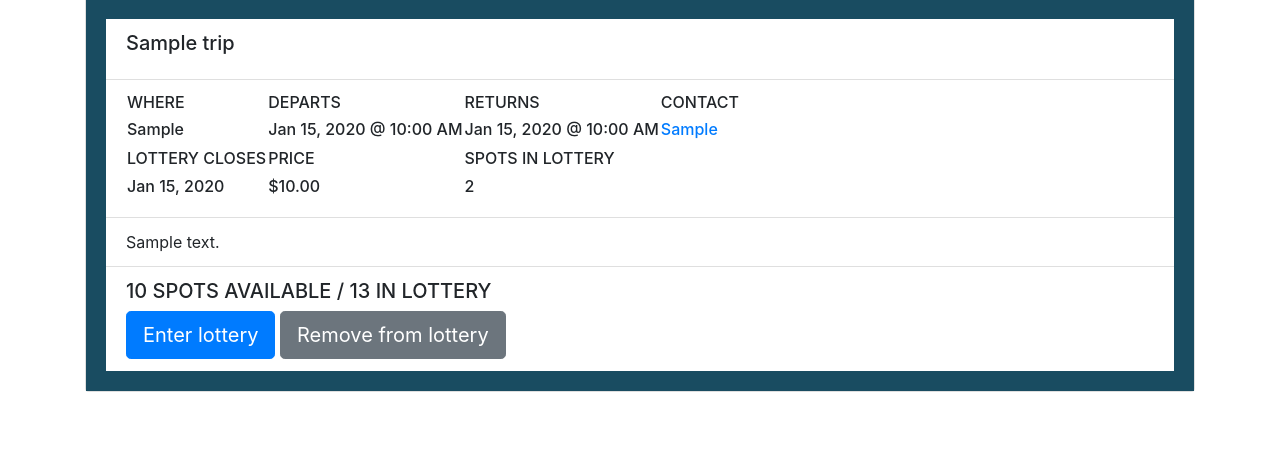
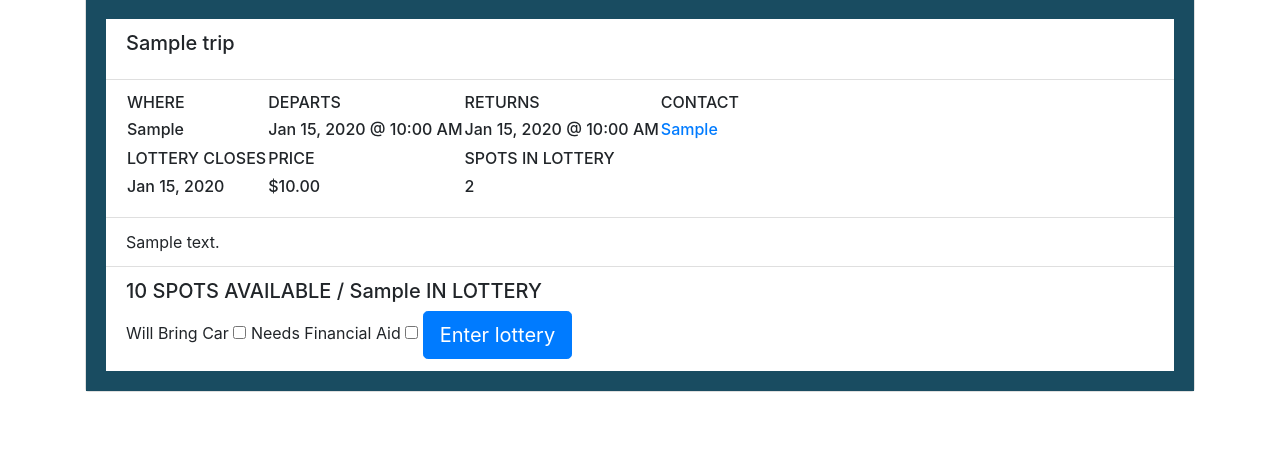
Before and after one commit to fullstackatbrown/project-brown-outing-club, a Flask app: template templates/trip.html in a window 1280 px wide. Shown: the part 905-1369 px from the top of the page. Run offline with Flask 2, Linux system fonts and the light colour scheme; tables that the repository leaves empty hold one stand-in row (values such as "Sample post"); the template is opened without the code that fills it: values that come from a table or form of the project are taken from there, most other values are stand-ins (such as "Sample title", 1, 10 or a date in 2020); grey boxes marked "Sample" are stand-in pictures; some libraries are stand-ins or nearby versions.

Commit message:
changed templating + update models
added a lotterywithdraw method, added the number of taken spots in the lottery to templating, null checking for templating

```diff
--- a/adminviews.py
+++ b/adminviews.py
@@ -48,11 +48,11 @@ class UserView(ReqClearance):
 
 class TripView(ReqClearance):
     # renames image column to clarify input should be a filepath
-    column_labels = dict(image='Image Source Filepath')
+    column_labels = dict(image='Image Source Filepath', boc_leaders="Trip Leaders")
 
     # excludes image column from list view
     column_list = (
-        'name', 'contact', 'destination', 'departure_date', 'departure_location',
+        'name', 'contact', 'boc_leaders', 'destination', 'departure_date', 'departure_location',
         'departure_time', 'return_date', 'return_time','signup_deadline',
         'price', 'car_cap', 'noncar_cap', 'Run Lottery'
         )
--- a/app.py
+++ b/app.py
@@ -41,12 +41,12 @@ from models import *
 from adminviews import *
 
 # refresh database
-#db.drop_all()
-#db.create_all()
+# db.drop_all()
+# db.create_all()
 
-#db.session.add(AdminClearance(email = "test@brown.edu", can_create=True, can_edit=True, can_delete=True))
-#db.session.add(Trip(name="Adirondack Hiking", description="this is a test", contact="test@brown.edu", destination="NYC, NY", image="https://www.adirondack.net/images/mountainrangefall.jpg", departure_date="2021-08-20", departure_location="Faunce", departure_time="15:00:00", return_date="2021-08-23", signup_deadline="2021-08-13", price=15.75, noncar_cap=15))
-#db.session.commit()
+# db.session.add(AdminClearance(email = "test@brown.edu", can_create=True, can_edit=True, can_delete=True))
+# db.session.add(Trip(name="Adirondack Hiking", description="this is a test", contact="test@brown.edu", destination="NYC, NY", image="https://www.adirondack.net/images/mountainrangefall.jpg", departure_date="2021-08-20", departure_location="Faunce", departure_time="15:00:00", return_date="2021-08-23", signup_deadline="2021-08-13", price=15.75, noncar_cap=15))
+# db.session.commit()
 
 #instantiate flask-admin
 # Check out /admin/{table name}/
@@ -138,9 +138,14 @@ def dashboard():
 
 @app.route('/trip/<int:id>')
 @login_required
-def individual_trip(id):
+def individual_trip(id, taken_spots = None, signed_up = []):
     trip = get_trip(id)
-    return render_template('trip.html', trip = trip)
+    if (taken_spots is None):
+        taken_spots = 0
+    signed = False
+    if ((id,) in signed_up):
+        signed = True
+    return render_template('trip.html', trip = trip, taken_spots = taken_spots, signed_up = signed)
 
 #displays past trips
 @app.route('/pasttrips')
@@ -163,24 +168,26 @@ def get_trip(id):
     return trip
 
 #page linked with "Enter Lottery" from dashboard, should collect information necessary to create Response row in db using a form
-@app.route('/lotterysignup/<int:id>', methods=('GET', 'POST'))
+@app.route('/lotterysignup/<int:id>', methods=['POST'])
 @login_required
 def lotterysignup(id):
     trip = get_trip(id)
 
-    if request.method == 'POST':
-        car = request.form['car']
-        financial_aid = request.form['financial_aid']
+    # car = request.form['car']
+    # financial_aid = request.form['financial_aid']
 
-        if date.today() > trip.get('signup_deadline'):
-            flash("Deadline has passed to sign up for this lottery")
-        else:
-            new_response = Response(trip_id = id, user_email = session.get('profile').get('email'), financial_aid = financial_aid, car = car)
-            db.session.add(new_response)
-            db.session.commit()
-            return redirect(url_for('dashboard'))
+    # if date.today() > trip.get('signup_deadline'):
+    #     flash("Deadline has passed to sign up for this lottery")
+    # else:
+    #     new_response = Response(trip_id = id, user_email = session.get('profile').get('email'), financial_aid = financial_aid, car = car)
+    #     db.session.add(new_response)
+    #     db.session.commit()
+    return redirect(url_for('dashboard'))
 
-    return render_template('lottery.html', id = id)
+@app.route('/lotterywithdraw/<int:id>')
+@login_required
+def lotterywithdraw(id):
+    Response.delete.where(Response.trip_id == id)
 
 @app.route('/adminviewguide')
 @login_required
--- a/models.py
+++ b/models.py
@@ -35,7 +35,10 @@ class Trip(db.Model):
     id = db.Column(db.Integer, primary_key=True)
     name = db.Column(db.String(120), unique=True, nullable=False)
     description = db.Column(db.Text())
+    #primary email
     contact = db.Column(db.String(120))
+    #trip leaders' names
+    boc_leaders = db.Column(db.String(120))
     destination = db.Column(db.String(80))
     #for src filepath
     image = db.Column(db.Text())
--- a/templates/admin/guide.html
+++ b/templates/admin/guide.html
@@ -55,6 +55,7 @@
                         <li>When creating a trip, input dates by clicking the input field and then using the calendar pop up
                             instead of manually typing. If the calendar is filled with NaN, type a number and it should go
                             back to valid dates.</li>
+                        <li>When inputting trip leaders, input names separated by commas.</li>
                         <li>Input images by getting the image url and pasting it in.</li>
                     </ul>
                 </div>
--- a/templates/admin/index.html
+++ b/templates/admin/index.html
@@ -2,5 +2,5 @@
 
 {% block body %}
 <h1>Welcome to BOC Admin.</h1>
-<h2>Please <a href = "{{ url_for('login') }}">login</a> or contact a current administrator for access.</h2>
+<h2>Please <a href = "{{ url_for('login') }}">login</a> or contact a current administrator for access if tabs are not visible.</h2>
 {% endblock %}
--- a/templates/trip.html
+++ b/templates/trip.html
@@ -32,7 +32,7 @@
             <div class="collapse navbar-collapse" id="navbarResponsive">
                 <ul class="navbar-nav ml-auto">
                     <li class="nav-item">
-                        <a class="nav-link js-scroll-trigger" href="#upcoming">Upcoming Trips</a>
+                        <a class="nav-link js-scroll-trigger" href="/dashboard">Upcoming Trips</a>
                     </li>
                     <li class="nav-item">
                         <a class="nav-link js-scroll-trigger" href="#past">Past Trips</a>
@@ -111,7 +111,11 @@
                                                 SPOTS IN LOTTERY
                                             </h6>
                                             <h6 class="content">
+                                                {% if trip['car_cap'] is not none%}
                                                 {{trip.car_cap + trip.noncar_cap}}
+                                                {% else %}
+                                                {{trip.noncar_cap}}
+                                                {% endif %}
                                             </h6>
                                         </td>
                                     </tr>
@@ -121,11 +125,30 @@
                                 <p class="card-text">{{ trip.description }}</p>
                             </li>
                             <li class="list-group-item">
-                                <h5 id="lottery-info">10 SPOTS AVAILABLE / 13 IN LOTTERY</h2>
-                                    <button type="button" class="btn btn-primary btn-lg lottery-button">Enter
-                                        lottery</button>
-                                    <button type="button" class="btn btn-secondary btn-lg lottery-button">Remove from
-                                        lottery</button>
+                                <h5 id="lottery-info">
+                                    {% if trip['car_cap'] is not none%}
+                                        {{trip.car_cap + trip.noncar_cap - taken_spots}} SPOTS AVAILABLE /
+                                        {{taken_spots}} IN LOTTERY
+                                    {% else %}
+                                        {{trip.noncar_cap - taken_spots}} SPOTS AVAILABLE /
+                                        {{taken_spots}} IN LOTTERY
+                                    {% endif %} </h2>
+
+                                    {% if signed_up %}
+                                    <form action="{{ url_for('lotterywithdraw', id=trip['id']) }}" method="post" onsubmit="return confirm('Are you sure you want to leave the lottery?');">
+                                        <button type="submit" class="btn btn-secondary btn-lg lottery-button">Remove from
+                                            lottery</button>
+                                    </form>
+                                    {% else %}
+                                    <form action="{{ url_for('lotterysignup', id=trip['id']) }}" method="POST" onsubmit="return confirm('Are you sure you want to enter the lottery?');">
+                                        <label for ="car">Will Bring Car</label>
+                                        <input type="checkbox" name="car">
+                                        <label for ="financial_aid">Needs Financial Aid</label>
+                                        <input type="checkbox" name="financial_aid">
+                                        <button type="submit" class="btn btn-primary btn-lg lottery-button">Enter
+                                            lottery</button>
+                                    </form>
+                                    {% endif %}
                             </li>
                         </ul>
                     </div>
```
Also changed, not shown: templates/upcoming.html (+12 -7 lines).
